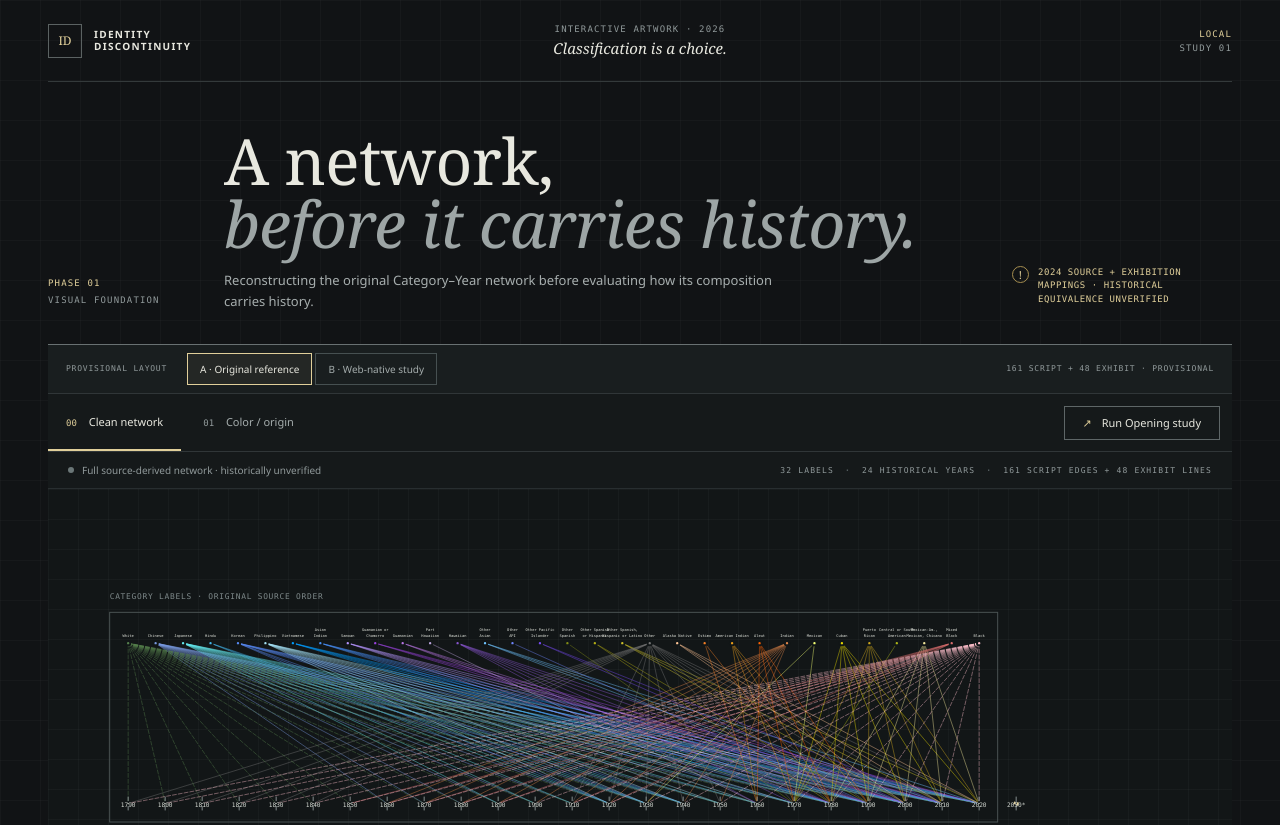
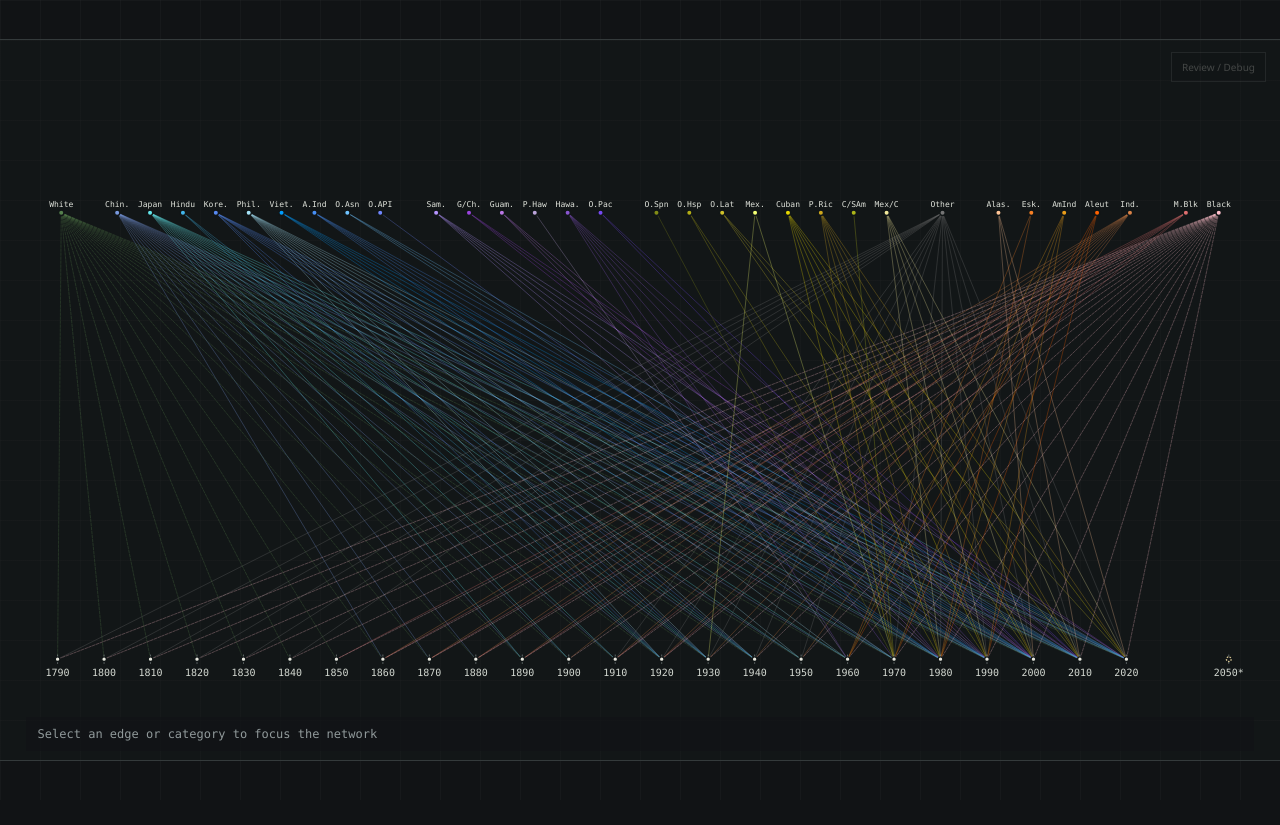
Before and after one commit to HHC9106/identity-discontinuity-web, a Svelte app: page / in a window 1280 px wide. Shown: the top 825 px of the page. After the commit the page ends 800 px from the top, so only its background shows below. Built offline with nearby package versions, Linux system fonts and the light colour scheme.

Commit message:
feat: add full-bleed 16:9 artwork review mode

```diff
--- a/src/App.svelte
+++ b/src/App.svelte
@@ -6,9 +6,11 @@
 	import { layoutPresets, type LayoutPresetId } from './layout';
 
 	type Scene = 'network' | 'chapter1' | 'opening';
+	type ViewMode = 'artwork' | 'review';
 
+	let viewMode: ViewMode = 'artwork';
 	let scene: Scene = 'network';
-	let layoutPreset: LayoutPresetId = 'A';
+	let layoutPreset: LayoutPresetId = 'B';
 	let layoutManuallySelected = false;
 	let isNarrowLayout = false;
 	let mobileView: 'index' | 'network' = 'network';
@@ -36,7 +38,7 @@
 		};
 		const updateLayout = () => {
 			isNarrowLayout = narrowLayout.matches;
-			if (!layoutManuallySelected) layoutPreset = isNarrowLayout ? 'B' : 'A';
+			if (!layoutManuallySelected) layoutPreset = 'B';
 		};
 
 		updatePreference();
@@ -94,7 +96,8 @@
 		<meta name="description" content="Source-derived reconstruction of the 2024 Identity Discontinuity network; historical relationships are not independently verified." />
 </svelte:head>
 
-<div class="app-shell" style={`--phase1-background:${visual.background};--phase1-paper:${visual.foreground};--phase1-muted:${visual.muted};--phase1-grid:${visual.grid};--phase1-red:${visual.diffuse};--phase1-blue:${visual.crisp};--phase1-accent:${visual.accent};--phase1-line-width:${visual.dataLineWidth}px;--phase1-selected-line-width:${visual.selectedLineWidth}px;--phase1-halo-width:${visual.diffuseHaloWidth}px;--phase1-blur:${visual.diffuseBlur}px;--network-mobile-width:${activeLayout.mobileCanvasWidth}px;--edge-hit-width:${activeLayout.edgeHitWidth}px;--edge-hit-width-mobile:${activeLayout.mobileEdgeHitWidth}px;--archive-overlay-inset-top:${activeLayout.reserved.archiveOverlayInset.top * 100}%;--archive-overlay-inset-right:${activeLayout.reserved.archiveOverlayInset.right * 100}%;--archive-overlay-inset-bottom:${activeLayout.reserved.archiveOverlayInset.bottom * 100}%;--archive-overlay-inset-left:${activeLayout.reserved.archiveOverlayInset.left * 100}%;--reduced-motion-duration:${motion.reducedMotionDurationMs}ms`}>
+	<div class="app-shell" class:artwork-mode={viewMode === 'artwork'} style={`--phase1-background:${visual.background};--phase1-paper:${visual.foreground};--phase1-muted:${visual.muted};--phase1-grid:${visual.grid};--phase1-red:${visual.diffuse};--phase1-blue:${visual.crisp};--phase1-accent:${visual.accent};--phase1-line-width:${visual.dataLineWidth}px;--phase1-selected-line-width:${visual.selectedLineWidth}px;--phase1-halo-width:${visual.diffuseHaloWidth}px;--phase1-blur:${visual.diffuseBlur}px;--network-mobile-width:${activeLayout.mobileCanvasWidth}px;--edge-hit-width:${activeLayout.edgeHitWidth}px;--edge-hit-width-mobile:${activeLayout.mobileEdgeHitWidth}px;--archive-overlay-inset-top:${activeLayout.reserved.archiveOverlayInset.top * 100}%;--archive-overlay-inset-right:${activeLayout.reserved.archiveOverlayInset.right * 100}%;--archive-overlay-inset-bottom:${activeLayout.reserved.archiveOverlayInset.bottom * 100}%;--archive-overlay-inset-left:${activeLayout.reserved.archiveOverlayInset.left * 100}%;--reduced-motion-duration:${motion.reducedMotionDurationMs}ms`}>
+	{#if viewMode === 'review'}
 	<header class="topbar">
 		<a class="wordmark" href="#top" aria-label="Identity Discontinuity home">
 			<span class="wordmark-mark" aria-hidden="true">ID</span>
@@ -104,7 +107,7 @@
 			<span class="edition-kicker">INTERACTIVE ARTWORK · 2026</span>
 			<span class="edition-title">Classification is a choice.</span>
 		</div>
-		<div class="review-stamp"><span>LOCAL</span><span>STUDY 01</span></div>
+		<div class="review-stamp"><span>LOCAL</span><span>STUDY 01</span><button class="artwork-view-button" onclick={() => (viewMode = 'artwork')}>Open Artwork View</button></div>
 	</header>
 
 	<main id="top">
@@ -135,6 +138,7 @@
 						<span class="tab-index">01</span> Color / origin
 					</button>
 				</div>
+				<button class="opening-button" onclick={() => (viewMode = 'artwork')}>Open Artwork View</button>
 				<button class="opening-button" onclick={playOpening} disabled={scene === 'opening'}>
 					<span aria-hidden="true">↗</span> Run Opening study
 				</button>
@@ -262,4 +266,12 @@
 			<span>HISTORICAL DATA NOT VERIFIED</span>
 		</footer>
 	</main>
+	{:else}
+		<main class="artwork-viewport" aria-label="Artwork View · full Category-Year network">
+			<div class="artwork-network-frame" class:chapter-one={scene === 'chapter1'}>
+				<NetworkStage {selectedEdgeId} {layoutPreset} effectMode="network" artworkView={true} {diffuseGradient} onSelect={(edgeId) => (selectedEdgeId = edgeId)} />
+			</div>
+			<button class="artwork-review-button" onclick={() => (viewMode = 'review')}>Review / Debug</button>
+		</main>
+	{/if}
 </div>
--- a/src/components/NetworkStage.svelte
+++ b/src/components/NetworkStage.svelte
@@ -14,6 +14,7 @@
 	export let selectedEdgeId = '';
 	export let effectMode: EffectMode = 'network';
 	export let layoutPreset: LayoutPresetId = 'A';
+	export let artworkView = false;
 	export let diffuseGradient = false;
 	export let onSelect: (edgeId: string) => void = () => {};
 
@@ -129,8 +130,10 @@
 	{#if networkLayout.frame}
 		<rect class="reference-frame" x={networkLayout.frame.left * networkLayout.stage.width} y={networkLayout.frame.top * networkLayout.stage.height} width={networkLayout.frame.width * networkLayout.stage.width} height={networkLayout.frame.height * networkLayout.stage.height} />
 	{/if}
-	<text class="axis-caption" x={networkLayout.preset.networkBounds.left * networkLayout.stage.width} y={networkLayout.preset.networkBounds.top * networkLayout.stage.height - 14}>{layoutPreset === 'A' ? 'CATEGORY LABELS · ORIGINAL SOURCE ORDER' : 'CATEGORY LABELS · ORIGINAL PALETTE GROUPS'}</text>
-	<text class="axis-caption" x={networkLayout.preset.networkBounds.left * networkLayout.stage.width} y={networkLayout.preset.networkBounds.bottom * networkLayout.stage.height + 23}>CENSUS YEAR LABELS · 2050* IS SPECULATIVE</text>
+	{#if !artworkView}
+		<text class="axis-caption" x={networkLayout.preset.networkBounds.left * networkLayout.stage.width} y={networkLayout.preset.networkBounds.top * networkLayout.stage.height - 14}>{layoutPreset === 'A' ? 'CATEGORY LABELS · ORIGINAL SOURCE ORDER' : 'CATEGORY LABELS · ORIGINAL PALETTE GROUPS'}</text>
+		<text class="axis-caption" x={networkLayout.preset.networkBounds.left * networkLayout.stage.width} y={networkLayout.preset.networkBounds.bottom * networkLayout.stage.height + 23}>CENSUS YEAR LABELS · 2050* IS SPECULATIVE</text>
+	{/if}
 	{#if inspectedCategory}
 		<text class="category-inspector" x={networkLayout.stage.width / 2} y="38" text-anchor="middle" fill={inspectedCategory.color}>{inspectedCategory.label} · {edges.filter(({ categoryId }) => categoryId === inspectedCategory.id).length} CONNECTIONS</text>
 	{/if}
@@ -228,13 +231,13 @@
 		<span>{categoryById[selectedEdge.categoryId].label}</span>
 		<span class="readout-connector">to</span>
 		<span>{yearById[selectedEdge.yearId].year}</span>
-		<span class="readout-type">{'provenance' in selectedEdge && selectedEdge.provenance === 'prior physical exhibition mapping' ? 'PRIOR EXHIBITION MAPPING · YEAR EQUIVALENCE UNVERIFIED' : `2024 SOURCE EDGE · ${selectedEdge.id} · PHASES ${selectedPhases} · ${selectedDraws.length} RAW DRAW RECORDS`}</span>
+		<span class="readout-type">{artworkView ? ('provenance' in selectedEdge && selectedEdge.provenance === 'prior physical exhibition mapping' ? 'PRIOR EXHIBITION MAPPING · HISTORICAL EQUIVALENCE UNVERIFIED' : 'SOURCE-DERIVED · HISTORICALLY UNVERIFIED') : ('provenance' in selectedEdge && selectedEdge.provenance === 'prior physical exhibition mapping' ? 'PRIOR EXHIBITION MAPPING · YEAR EQUIVALENCE UNVERIFIED' : `2024 SOURCE EDGE · ${selectedEdge.id} · PHASES ${selectedPhases} · ${selectedDraws.length} RAW DRAW RECORDS`)}</span>
 	{:else if inspectedCategory}
 		<span class="readout-dot" style={`--readout-color:${inspectedCategory.color}`}></span>
 		<span class="readout-category-kicker">CATEGORY</span>
 		<strong class="readout-full-category">{inspectedCategory.label}</strong>
-		<span class="readout-type">{edges.filter(({ categoryId }) => categoryId === inspectedCategory.id).length} DISPLAYED CONNECTIONS · MIXED PROVENANCE</span>
+		<span class="readout-type">{edges.filter(({ categoryId }) => categoryId === inspectedCategory.id).length} {artworkView ? 'CONNECTIONS' : 'DISPLAYED CONNECTIONS · MIXED PROVENANCE'}</span>
 	{:else}
-		<span class="readout-hint">{categories.length} source labels · {years.length - 1} historical years · 1 speculative marker · {sourceScriptEdges.length} 2024-script edges + {edges.length - sourceScriptEdges.length} prior-exhibition mappings</span>
+		<span class="readout-hint">{artworkView ? 'Select an edge or category to focus the network' : `${categories.length} source labels · ${years.length - 1} historical years · 1 speculative marker · ${sourceScriptEdges.length} 2024-script edges + ${edges.length - sourceScriptEdges.length} prior-exhibition mappings`}</span>
 	{/if}
 </div>
--- a/src/layout.ts
+++ b/src/layout.ts
@@ -61,7 +61,7 @@ export const layoutPresets: Record<LayoutPresetId, LayoutPreset> = {
 	A: {
 		id: 'A',
 		label: 'A · Original Composition Reference',
-		stage: { width: 1200, height: 675 },
+		stage: { width: 1920, height: 1080 },
 		frame: { left: sourcePlot.left, top: 200 / 1080, width: sourcePlot.width, height: 340 / 1080 },
 		networkBounds: {
 			left: sourcePlot.left,
@@ -96,22 +96,22 @@ export const layoutPresets: Record<LayoutPresetId, LayoutPreset> = {
 	B: {
 		id: 'B',
 		label: 'B · Web-Native Composition Study',
-		stage: { width: 1200, height: 740 },
-		networkBounds: { left: 0.04, right: 0.96, top: 0.12, bottom: 0.85 },
-		categoryRow: 0.22,
-		categorySlots: { start: 0.04, end: 0.96 },
+		stage: { width: 1920, height: 1080 },
+		networkBounds: { left: 0.035, right: 0.965, top: 0.15, bottom: 0.93 },
+		categoryRow: 0.24,
+		categorySlots: { start: 0.035, end: 0.965 },
 		categoryGroups: webCategoryGroups,
 		categoryGroupGap: 0.018,
-		yearRow: 0.76,
-		historicalYearSlots: { start: 0.055, end: 0.9 },
-		futureYearSlots: { 'year-2050': 0.975 },
+		yearRow: 0.86,
+		historicalYearSlots: { start: 0.045, end: 0.88 },
+		futureYearSlots: { 'year-2050': 0.96 },
 		mobileCanvasWidth: 1480,
 		edgeHitWidth: 12,
 		mobileEdgeHitWidth: 18,
 		categoryLabel: {
 			offsetY: -8,
 			lineStep: 8,
-			fontSize: 9,
+			fontSize: 12,
 			displayLabels: {
 				white: 'White',
 				chinese: 'Chin.',
@@ -147,7 +147,7 @@ export const layoutPresets: Record<LayoutPresetId, LayoutPreset> = {
 				black: 'Black',
 			},
 		},
-		yearLabel: { offsetY: 17, fontSize: 9 },
+		yearLabel: { offsetY: 25, fontSize: 15 },
 		reserved: {
 			chapterNavigation: 'above-network',
 			contextualText: 'caption-and-readout',
--- a/src/style.css
+++ b/src/style.css
@@ -28,6 +28,14 @@ button:focus-visible, select:focus-visible, a:focus-visible, .edge-hit:focus-vis
 	background-image: linear-gradient(#ffffff06 1px, transparent 1px), linear-gradient(90deg, #ffffff06 1px, transparent 1px);
 	background-size: 40px 40px;
 }
+.app-shell.artwork-mode { display: grid; place-items: center; width: 100vw; height: 100vh; min-height: 0; overflow: hidden; }
+main.artwork-viewport { position: relative; width: min(100vw, 177.7778vh); height: min(100vh, 56.25vw); aspect-ratio: 16 / 9; margin: 0; overflow: hidden; background: #111315; box-shadow: 0 0 0 1px #343a3b; }
+.artwork-network-frame { position: absolute; inset: 0; overflow: hidden; background-color: #121617; background-image: linear-gradient(#b8c2c206 1px, transparent 1px), linear-gradient(90deg, #b8c2c206 1px, transparent 1px); background-size: 40px 40px; }
+.artwork-network-frame .network-svg { width: 100%; height: 100%; }
+.artwork-network-frame .network-readout { position: absolute; right: 2%; bottom: 1.2%; left: 2%; min-height: 34px; border: 0; background: #111315aa; padding: 0 12px; font-size: 12px; }
+.artwork-review-button { position: absolute; z-index: 5; top: 12px; right: 14px; min-height: 30px; border: 1px solid #d5dad344; background: #11131566; padding: 0 10px; color: #e8e8dfaa; font-size: 10px; opacity: .35; cursor: pointer; transition: opacity 160ms ease; }
+.artwork-review-button:hover, .artwork-review-button:focus-visible { opacity: 1; }
+.artwork-mode .category-inspector { font-size: 22px; }
 main, .topbar { width: min(1480px, 100% - 96px); margin-inline: auto; }
 .topbar {
 	min-height: 82px;
@@ -70,6 +78,7 @@ main, .topbar { width: min(1480px, 100% - 96px); margin-inline: auto; }
 .tab-index { margin-right: 9px; color: var(--muted); font: 9px "SFMono-Regular", Consolas, monospace; }
 .scene-tabs button.active .tab-index { color: var(--accent); }
 .opening-button { align-self: center; min-height: 34px; margin-right: 12px; border: 1px solid #5e6667; color: var(--paper); }
+.artwork-view-button { margin-top: 5px; min-height: 28px; border: 1px solid #586161; background: transparent; padding: 0 9px; color: var(--paper); font-size: 9px; cursor: pointer; }
 .opening-button span { margin-right: 7px; color: var(--accent); }
 .opening-button:hover:not(:disabled) { border-color: var(--accent); }
 .opening-button:disabled { opacity: .48; cursor: default; }
```
